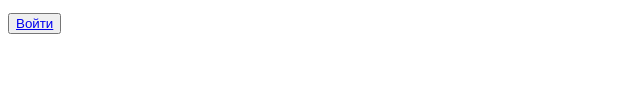
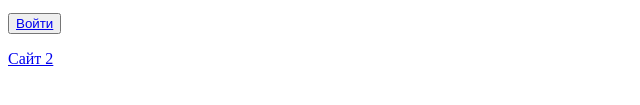
Before and after one commit to Wirklin/Wirklin.github.io, a plain HTML site: page firstsite/index.html in a window 1280 px wide. Shown: the part 159-264 px from the top of the page, 0-640 px from the left. Drawn offline with Linux system fonts and the light colour scheme.

Commit message:
Update index.html

```diff
--- a/firstsite/index.html
+++ b/firstsite/index.html
@@ -19,7 +19,7 @@
 <input type="text" name="user" value="">
 <p> <input type="password" name="pass" value=""></p>
 <button><a target="_blank" href="https://avatars.mds.yandex.net/get-zen_doc/3828082/pub_5f51440e4330f118aa1c2cbd_5f6d834a730d4120c22b3719/scale_1200"/>Войти</button>
-
+	<p>Сайт 2</p>
 
 
 
```
